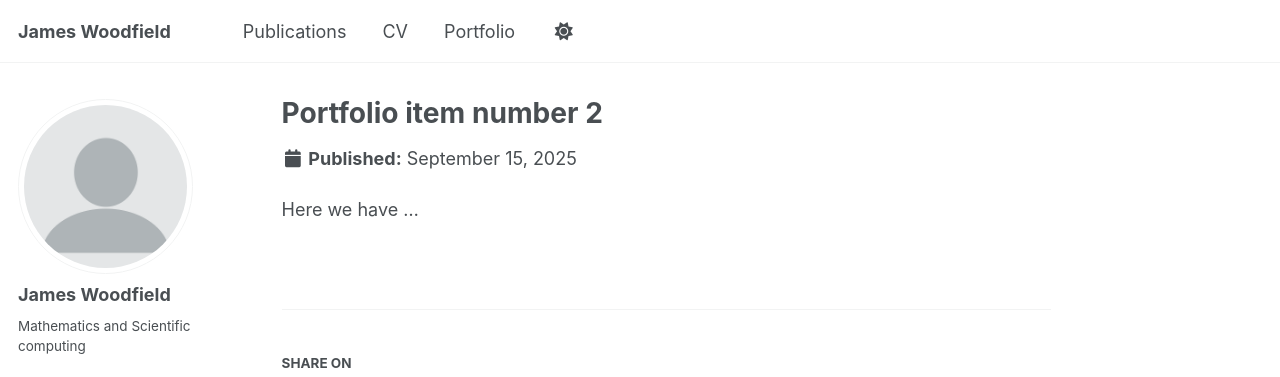
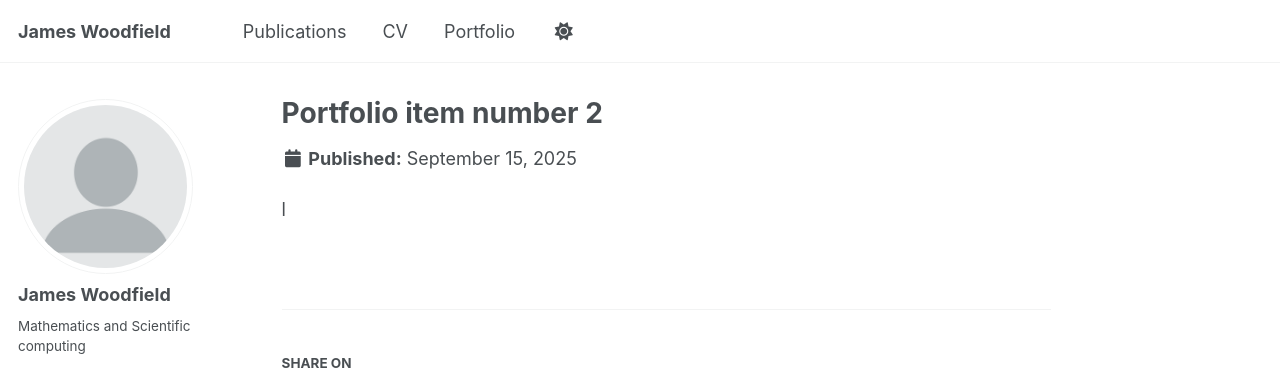
Before and after one commit to jameswoodfield/jameswoodfield.github.io, a Jekyll site: the page built from _portfolio/portfolio-8.md, in a window 1280 px wide. Shown: the top 377 px of the page. Built offline with Jekyll 4.4.1, drawn with Linux system fonts in a browser that asks for light colours; some web fonts are replaced; a script that is not in the unit is left out.

```diff
--- a/_portfolio/portfolio-8.md
+++ b/_portfolio/portfolio-8.md
@@ -1,6 +1,6 @@
 ---
 title: "Portfolio item number 2"
-excerpt: "Short description of portfolio item number 2<br/><img src='/images/JCAM.png'>"
+excerpt: "Short description of portfolio item number 2<br/><img src='/images/local_maximum_principle.png'>"
 collection: portfolio
 ---
-Here we have ...
+l
```
Also changed, not shown: _portfolio/portfolio-10.md (added, +6 -0 lines), images/Limiters.png (added), images/Limiters_2.png (added).
